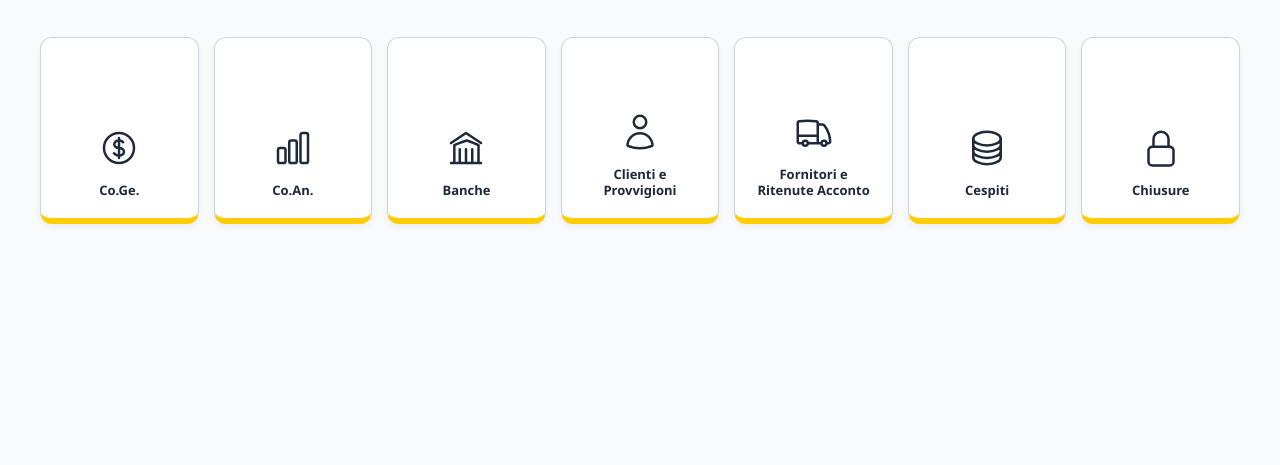
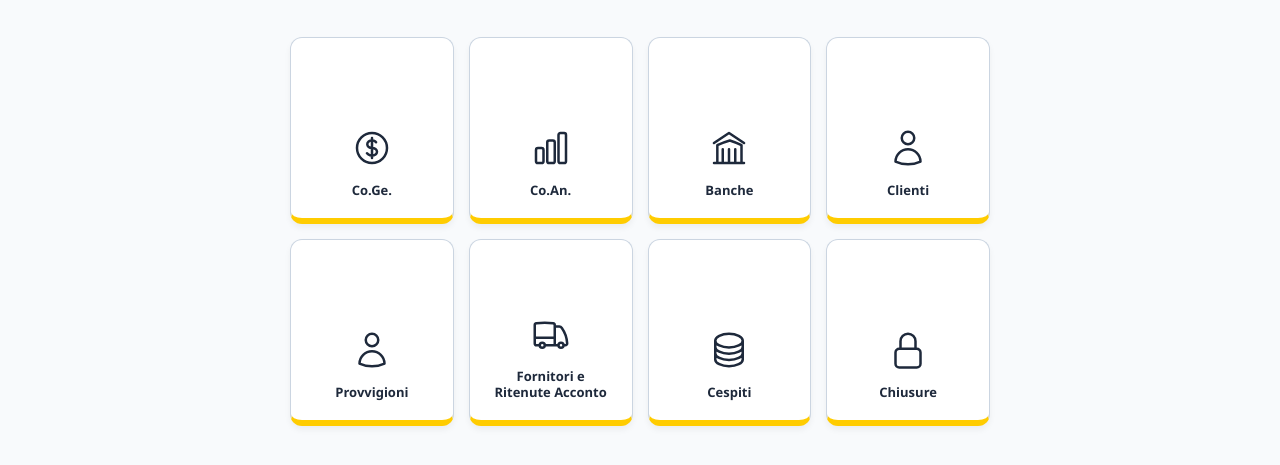
Before and after one commit to mauriziomelandriformulait-svg/AFC, a plain HTML site: page index.html in a window 1280 px wide. Shown: the part 107-572 px from the top of the page. Drawn offline with Linux system fonts and the light colour scheme.

Commit message:
Change grid layout to 4 columns and update styles

```diff
--- a/index.html
+++ b/index.html
@@ -9,7 +9,8 @@
 
         h1 { margin-bottom: 40px; color: #0f172a; text-transform: uppercase; letter-spacing: 1px; }
 
-        .grid { display: grid; grid-template-columns: repeat(7, 1fr); gap: 15px; width: 100%; max-width: 1200px; }
+        /* Griglia impostata su 4 colonne per avere 2 file da 4 icone ciascuna */
+        .grid { display: grid; grid-template-columns: repeat(4, 1fr); gap: 15px; width: 100%; max-width: 700px; }
 
         .map-card {
             background: white;
@@ -38,10 +39,9 @@
             font-weight: 700; /* Carattere bold */
             line-height: 1.2;
             padding-top: 5px;
-            /* Linea separatrice rimossa */
         }
 
-        @media (max-width: 1000px) { .grid { grid-template-columns: repeat(3, 1fr); } }
+        @media (max-width: 800px) { .grid { grid-template-columns: repeat(2, 1fr); max-width: 350px; } }
     </style>
 </head>
 <body>
@@ -49,36 +49,49 @@
     <h1>AFC</h1>
 
     <div class="grid">
+        <!-- Co.Ge. -->
         <div class="map-card" onclick="inviaMessaggioNavigazione('https://diapdemo.formula.it:8282/due/#/home/desktop/AFC%20-%20Co.Ge.')">
             <svg class="icon" viewBox="0 0 24 24"><path stroke-linecap="round" stroke-linejoin="round" d="M12 6v12m-3-2.818.879.659c1.171.879 3.07.879 4.242 0 1.172-.879 1.172-2.303 0-3.182C13.536 12.219 12.768 12 12 12c-.725 0-1.45-.22-2.003-.659-1.106-.879-1.106-2.303 0-3.182s2.9-.879 4.006 0l.415.33M21 12a9 9 0 1 1-18 0 9 9 0 0 1 18 0Z"/></svg>
             <span class="label">Co.Ge.</span>
         </div>
 
+        <!-- Co.An. -->
         <div class="map-card" onclick="inviaMessaggioNavigazione('https://diapdemo.formula.it:8282/due/#/home/desktop/AFC%20-%20Co.An.')">
             <svg class="icon" viewBox="0 0 24 24"><path stroke-linecap="round" stroke-linejoin="round" d="M3 13.125C3 12.504 3.504 12 4.125 12h2.25c.621 0 1.125.504 1.125 1.125v6.75C7.5 20.496 6.996 21 6.375 21h-2.25A1.125 1.125 0 0 1 3 19.875v-6.75ZM9.75 8.625c0-.621.504-1.125 1.125-1.125h2.25c.621 0 1.125.504 1.125 1.125v11.25c0 .621-.504 1.125-1.125 1.125h-2.25a1.125 1.125 0 0 1-1.125-1.125V8.625ZM16.5 4.125c0-.621.504-1.125 1.125-1.125h2.25C20.496 3 21 3.504 21 4.125v15.75c0 .621-.504 1.125-1.125 1.125h-2.25a1.125 1.125 0 0 1-1.125-1.125V4.125Z"/></svg>
             <span class="label">Co.An.</span>
         </div>
 
+        <!-- Banche -->
         <div class="map-card" onclick="inviaMessaggioNavigazione('https://diapdemo.formula.it:8282/due/#/home/desktop/AFC%20-%20Banche')">
             <svg class="icon" viewBox="0 0 24 24"><path stroke-linecap="round" stroke-linejoin="round" d="M12 21v-8.25M15.75 21v-8.25M8.25 21v-8.25M3 9l9-6 9 6m-1.5 12V10.334A44.86 44.86 0 0 0 12.5 7.5a44.86 44.86 0 0 0-7.5 2.834V21M3 21h18"/></svg>
             <span class="label">Banche</span>
         </div>
 
+        <!-- Clienti -->
         <div class="map-card" onclick="inviaMessaggioNavigazione('https://diapdemo.formula.it:8282/due/#/home/desktop/AFC%20-%20Clienti%20e%20Provvig.')">
             <svg class="icon" viewBox="0 0 24 24"><path stroke-linecap="round" stroke-linejoin="round" d="M15.75 6a3.75 3.75 0 1 1-7.5 0 3.75 3.75 0 0 1 7.5 0ZM4.501 20.118a7.5 7.5 0 0 1 14.998 0A17.933 17.933 0 0 1 12 21.75c-2.676 0-5.216-.584-7.499-1.632Z"/></svg>
-            <span class="label">Clienti e<br>Provvigioni</span>
+            <span class="label">Clienti</span>
         </div>
 
+        <!-- Provvigioni -->
+        <div class="map-card" onclick="inviaMessaggioNavigazione('https://diapdemo.formula.it:8282/due/#/home/desktop/MA%20-%20Provvigioni')">
+            <svg class="icon" viewBox="0 0 24 24"><path stroke-linecap="round" stroke-linejoin="round" d="M15.75 6a3.75 3.75 0 1 1-7.5 0 3.75 3.75 0 0 1 7.5 0ZM4.501 20.118a7.5 7.5 0 0 1 14.998 0A17.933 17.933 0 0 1 12 21.75c-2.676 0-5.216-.584-7.499-1.632Z"/></svg>
+            <span class="label">Provvigioni</span>
+        </div>
+
+        <!-- Fornitori e Ritenute Acconto -->
         <div class="map-card" onclick="inviaMessaggioNavigazione('https://diapdemo.formula.it:8282/due/#/home/desktop/AFC%20-%20Fornitori%20e%20Rit.acc.')">
             <svg class="icon" viewBox="0 0 24 24"><path stroke-linecap="round" stroke-linejoin="round" d="M8.25 18.75a1.5 1.5 0 0 1-3 0m3 0a1.5 1.5 0 0 0-3 0m3 0h6m-9 0H3.375a1.125 1.125 0 0 1-1.125-1.125V14.25m17.25 4.5a1.5 1.5 0 0 1-3 0m3 0a1.5 1.5 0 0 0-3 0m3 0h1.125c.621 0 1.129-.504 1.09-1.124a17.902 17.902 0 0 0-3.213-9.193 2.056 2.056 0 0 0-1.58-.86H14.25M16.5 18.75h-2.25m0-11.177v-.958c0-.568-.422-1.048-.987-1.106a48.554 48.554 0 0 0-10.026 0 1.106 1.106 0 0 0-.987 1.106v7.635m12-6.677v6.677m0 4.5v-4.5m0 0h-12"/></svg>
             <span class="label">Fornitori e<br>Ritenute Acconto</span>
         </div>
 
+        <!-- Cespiti -->
         <div class="map-card" onclick="inviaMessaggioNavigazione('https://diapdemo.formula.it:8282/due/#/home/desktop/AFC%20-%20Cespiti')">
             <svg class="icon" viewBox="0 0 24 24"><path stroke-linecap="round" stroke-linejoin="round" d="M20.25 6.375c0 2.278-3.694 4.125-8.25 4.125S3.75 8.653 3.75 6.375m16.5 0c0-2.278-3.694-4.125-8.25-4.125S3.75 4.097 3.75 6.375m16.5 0v11.25c0 2.278-3.694 4.125-8.25 4.125s-8.25-1.847-8.25-4.125V6.375m16.5 0v3.75m-16.5-3.75v3.75m16.5 0v3.75C20.25 16.153 16.556 18 12 18s-8.25-1.847-8.25-4.125v-3.75m16.5 0c0 2.278-3.694 4.125-8.25 4.125s-8.25-1.847-8.25-4.125"/></svg>
             <span class="label">Cespiti</span>
         </div>
 
+        <!-- Chiusure -->
         <div class="map-card" onclick="inviaMessaggioNavigazione('#')">
             <svg class="icon" viewBox="0 0 24 24"><path stroke-linecap="round" stroke-linejoin="round" d="M16.5 10.5V6.75a4.5 4.5 0 1 0-9 0v3.75m-.75 12h10.5a2.25 2.25 0 0 0 2.25-2.25v-6.75a2.25 2.25 0 0 0-2.25-2.25H6.75a2.25 2.25 0 0 0-2.25 2.25v6.75a2.25 2.25 0 0 0 2.25 2.25Z"/></svg>
             <span class="label">Chiusure</span>
```
